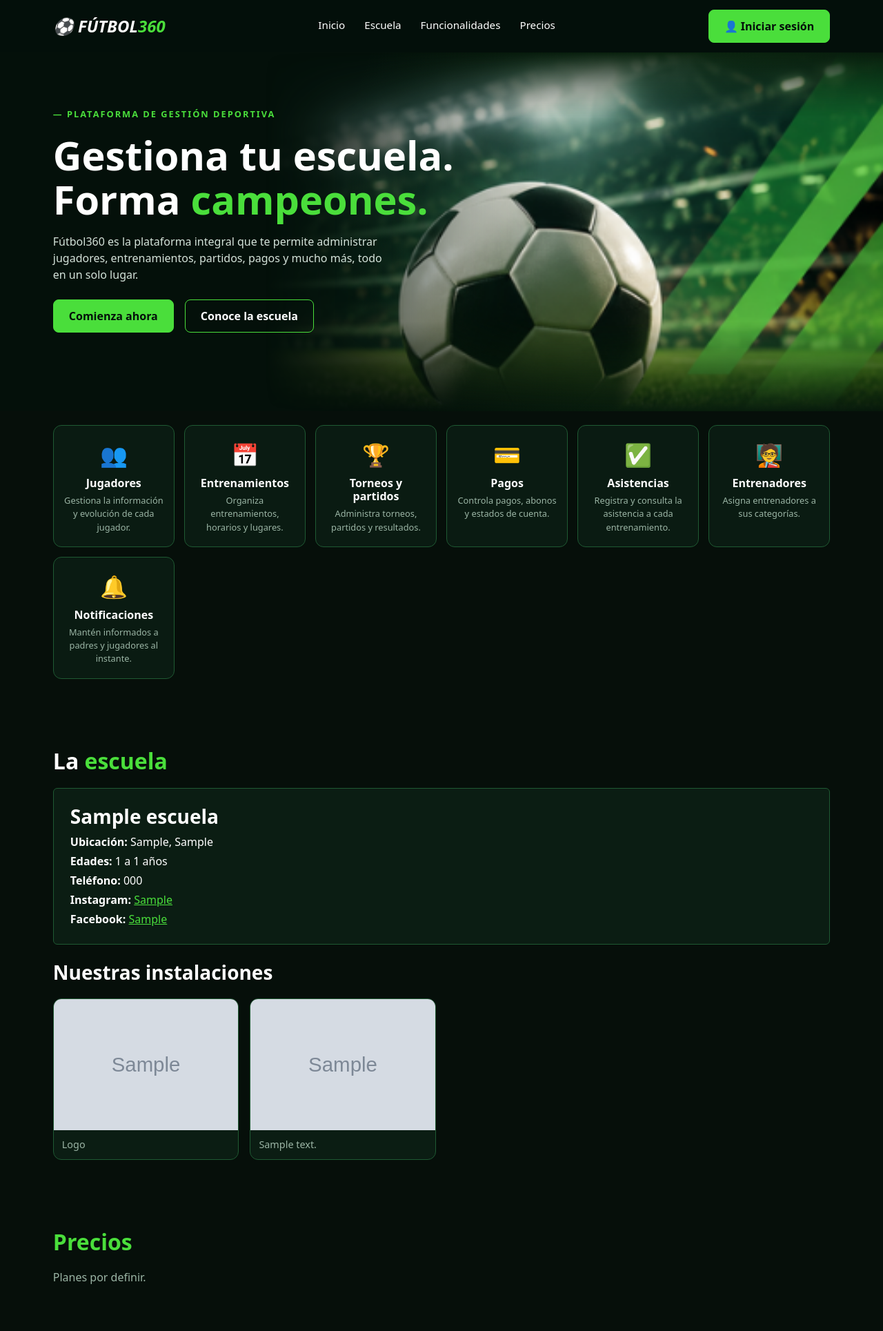
After one commit to aleja26-hdez/Futbol_360, a Django app: page / in a window 1280 px wide. The commit adds this page. Shown: the whole page at 69% size. Run offline with Django 5.2, Linux system fonts and the light colour scheme; tables that the repository leaves empty hold one stand-in row (values such as "Sample post"); grey boxes marked "Sample" are stand-in pictures.

Commit message:
Fase 6: API para app movil y nuevo diseno Futbol360 (landing, login, tema oscuro)

```diff
--- a/core/settings.py
+++ b/core/settings.py
@@ -133,4 +133,4 @@ CORS_ALLOW_ALL_ORIGINS = True   # solo para pruebas; en producción se restringe
 
 LOGIN_URL = '/login/'
 LOGIN_REDIRECT_URL = '/dashboard/'
-LOGOUT_REDIRECT_URL = '/login/'
+LOGOUT_REDIRECT_URL = 'landing'
--- a/reportes/urls.py
+++ b/reportes/urls.py
@@ -2,6 +2,7 @@ from django.urls import path
 from . import views
 
 urlpatterns = [
+    path('', views.landing, name='landing'),
     path('dashboard/', views.dashboard, name='dashboard'),
     path('jugadores/', views.lista_jugadores, name='lista_jugadores'),
     path('pagos/', views.lista_pagos, name='lista_pagos'),
--- a/reportes/views.py
+++ b/reportes/views.py
@@ -354,3 +354,8 @@ def eliminar_foto(request, foto_id):
     foto.delete()
     messages.success(request, 'Foto eliminada.')
     return redirect('fotos_escuela', escuela_id=escuela_id)
+
+def landing(request):
+    escuela = Escuela.objects.first()
+    fotos = escuela.fotos.all() if escuela else []
+    return render(request, 'landing.html', {'escuela': escuela, 'fotos': fotos})
--- /dev/null
+++ b/static/css/futbol360.css
@@ -0,0 +1,61 @@
+:root {
+  --f-bg: #060f0a;
+  --f-card: #0b1d13;
+  --f-border: #1f5a33;
+  --f-green: #4ade3b;
+  --f-green-dark: #22a447;
+  --f-text: #ffffff;
+  --f-muted: #9bb5a5;
+}
+body { background: var(--f-bg); color: var(--f-text); }
+a { color: var(--f-green); }
+.navbar, .bg-success { background: #04100a !important; border-bottom: 1px solid var(--f-border); }
+.navbar .nav-link, .navbar-brand { color: #fff !important; }
+.card, .list-group-item, .modal-content { background: var(--f-card); border: 1px solid var(--f-border); color: var(--f-text); }
+.table { --bs-table-bg: var(--f-card); --bs-table-color: var(--f-text); --bs-table-border-color: var(--f-border); }
+.text-muted { color: var(--f-muted) !important; }
+.form-control, .form-select { background: #08170f; border-color: var(--f-border); color: #fff; }
+.form-control:focus, .form-select:focus { background: #08170f; color: #fff; border-color: var(--f-green); box-shadow: 0 0 0 .2rem rgba(74,222,59,.2); }
+.btn-success, .btn-primary { background: var(--f-green-dark); border-color: var(--f-green-dark); color: #fff; }
+.btn-success:hover, .btn-primary:hover { background: var(--f-green); border-color: var(--f-green); color: #04100a; }
+.btn-outline-success { color: var(--f-green); border-color: var(--f-green); }
+.btn-outline-success:hover, .btn-outline-success.active { background: var(--f-green); color: #04100a; }
+
+/* ---------- Landing ---------- */
+.f-nav { display:flex; align-items:center; justify-content:space-between; padding:14px 6%; background:rgba(4,16,10,.9); position:sticky; top:0; z-index:10; }
+.f-logo { font-weight:800; font-style:italic; font-size:1.5rem; color:#fff; text-decoration:none; }
+.f-logo span { color:var(--f-green); }
+.f-links { display:flex; gap:28px; }
+.f-links a { color:#fff; text-decoration:none; font-size:.95rem; padding-bottom:4px; }
+.f-links a:hover { color:var(--f-green); border-bottom:2px solid var(--f-green); }
+.f-btn { display:inline-block; padding:11px 22px; border-radius:8px; font-weight:600; text-decoration:none; border:1px solid var(--f-green); }
+.f-btn-fill { background:var(--f-green); color:#04100a; }
+.f-btn-line { color:#fff; background:transparent; }
+.f-hero { padding:80px 6% 70px; min-height:520px; position:relative; overflow:hidden; isolation:isolate;
+  background: radial-gradient(circle at 80% 40%, rgba(74,222,59,.15), transparent 50%), #04100a; }
+.f-hero::before { content:''; position:absolute; top:0; right:0; bottom:0; width:70%; z-index:-1;
+  background: url('../img/estadio.jpg') center / cover no-repeat;
+  -webkit-mask-image: linear-gradient(to right, transparent 0%, #000 45%),
+                      linear-gradient(to bottom, transparent 0%, #000 18%, #000 75%, transparent 100%);
+  -webkit-mask-composite: source-in;
+  mask-image: linear-gradient(to right, transparent 0%, #000 45%),
+              linear-gradient(to bottom, transparent 0%, #000 18%, #000 75%, transparent 100%);
+  mask-composite: intersect; }
+.f-hero .tag { color:var(--f-green); letter-spacing:2px; font-size:.8rem; font-weight:600; }
+.f-hero h1 { font-size:clamp(2.2rem,5vw,3.6rem); font-weight:800; line-height:1.1; margin:18px 0; }
+.f-hero h1 em { color:var(--f-green); font-style:normal; }
+.f-hero p { max-width:480px; color:#d5e3da; }
+.f-balon { position:absolute; right:10%; top:50%; transform:translateY(-50%); font-size:12rem; opacity:.9; }
+.f-feats { display:grid; grid-template-columns:repeat(auto-fit,minmax(150px,1fr)); gap:14px; padding:20px 6% 50px; margin-top:0; position:relative; z-index:1; }
+.f-feat { background:rgba(11,29,19,.92); border:1px solid var(--f-border); border-radius:12px; padding:18px 14px; text-align:center; }
+.f-feat .ico { font-size:2rem; }
+.f-feat h3 { font-size:1rem; font-weight:700; margin:8px 0 6px; }
+.f-feat p { font-size:.8rem; color:var(--f-muted); margin:0; }
+.f-seccion { padding:50px 6%; }
+.f-seccion h2 { font-weight:800; margin-bottom:20px; }
+.f-seccion h2 span { color:var(--f-green); }
+.f-fotos { display:grid; grid-template-columns:repeat(auto-fill,minmax(240px,1fr)); gap:16px; margin-top:20px; }
+.f-fotos figure { margin:0; background:var(--f-card); border:1px solid var(--f-border); border-radius:12px; overflow:hidden; }
+.f-fotos img { width:100%; height:190px; object-fit:cover; }
+.f-fotos figcaption { padding:10px 12px; color:var(--f-muted); font-size:.9rem; }
+@media (max-width:768px) { .f-links { display:none; } .f-balon { display:none; } }
--- /dev/null
+++ b/templates/landing.html
@@ -0,0 +1,75 @@
+{% load static %}
+<!DOCTYPE html>
+<html lang="es">
+<head>
+  <meta charset="UTF-8">
+  <meta name="viewport" content="width=device-width, initial-scale=1">
+  <title>Fútbol360</title>
+  <link href="https://cdn.jsdelivr.net/npm/bootstrap@5.3.3/dist/css/bootstrap.min.css" rel="stylesheet">
+  <link href="{% static 'css/futbol360.css' %}" rel="stylesheet">
+</head>
+<body>
+<nav class="f-nav">
+  <a class="f-logo" href="#inicio">⚽ FÚTBOL<span>360</span></a>
+  <div class="f-links">
+    <a href="#inicio">Inicio</a>
+    <a href="#escuela">Escuela</a>
+    <a href="#funcionalidades">Funcionalidades</a>
+    <a href="#precios">Precios</a>
+  </div>
+  {% if user.is_authenticated %}
+    <a class="f-btn f-btn-fill" href="{% url 'dashboard' %}">Ir a mi panel</a>
+  {% else %}
+    <a class="f-btn f-btn-fill" href="{% url 'login' %}">👤 Iniciar sesión</a>
+  {% endif %}
+</nav>
+
+<header class="f-hero" id="inicio">
+  <div class="tag">— PLATAFORMA DE GESTIÓN DEPORTIVA</div>
+  <h1>Gestiona tu escuela.<br>Forma <em>campeones.</em></h1>
+  <p>Fútbol360 es la plataforma integral que te permite administrar jugadores, entrenamientos, partidos, pagos y mucho más, todo en un solo lugar.</p>
+  <div class="d-flex gap-3 mt-4 flex-wrap">
+    <a class="f-btn f-btn-fill" href="{% url 'login' %}">Comienza ahora</a>
+    <a class="f-btn f-btn-line" href="#escuela">Conoce la escuela</a>
+  </div>
+</header>
+
+<section class="f-feats" id="funcionalidades">
+  <div class="f-feat"><div class="ico">👥</div><h3>Jugadores</h3><p>Gestiona la información y evolución de cada jugador.</p></div>
+  <div class="f-feat"><div class="ico">📅</div><h3>Entrenamientos</h3><p>Organiza entrenamientos, horarios y lugares.</p></div>
+  <div class="f-feat"><div class="ico">🏆</div><h3>Torneos y partidos</h3><p>Administra torneos, partidos y resultados.</p></div>
+  <div class="f-feat"><div class="ico">💳</div><h3>Pagos</h3><p>Controla pagos, abonos y estados de cuenta.</p></div>
+  <div class="f-feat"><div class="ico">✅</div><h3>Asistencias</h3><p>Registra y consulta la asistencia a cada entrenamiento.</p></div>
+  <div class="f-feat"><div class="ico">🧑‍🏫</div><h3>Entrenadores</h3><p>Asigna entrenadores a sus categorías.</p></div>
+  <div class="f-feat"><div class="ico">🔔</div><h3>Notificaciones</h3><p>Mantén informados a padres y jugadores al instante.</p></div>
+</section>
+
+<section class="f-seccion" id="escuela">
+  <h2>La <span>escuela</span></h2>
+  {% if escuela %}
+  <div class="card p-4">
+    <h3 class="fw-bold">{{ escuela.nombre }}</h3>
+    <p class="mb-1"><strong>Ubicación:</strong> {{ escuela.direccion }}{% if escuela.direccion %}, {% endif %}{{ escuela.ciudad }}</p>
+    <p class="mb-1"><strong>Edades:</strong> {{ escuela.edad_minima }} a {{ escuela.edad_maxima }} años</p>
+    <p class="mb-1"><strong>Teléfono:</strong> {{ escuela.telefono }}</p>
+    {% if escuela.instagram %}<p class="mb-1"><strong>Instagram:</strong> <a href="{{ escuela.instagram }}" target="_blank">{{ escuela.instagram }}</a></p>{% endif %}
+    {% if escuela.facebook %}<p class="mb-0"><strong>Facebook:</strong> <a href="{{ escuela.facebook }}" target="_blank">{{ escuela.facebook }}</a></p>{% endif %}
+  </div>
+  <h3 class="mt-4 fw-bold">Nuestras instalaciones</h3>
+  <div class="f-fotos">
+    {% if escuela.logo %}<figure><img src="{{ escuela.logo.url }}" alt="Logo"><figcaption>Logo</figcaption></figure>{% endif %}
+    {% for f in fotos %}
+      <figure><img src="{{ f.imagen.url }}" alt=""><figcaption>{{ f.descripcion }}</figcaption></figure>
+    {% endfor %}
+  </div>
+  {% else %}
+    <p class="text-muted">Aún no hay información de la escuela.</p>
+  {% endif %}
+</section>
+
+<section class="f-seccion" id="precios">
+  <h2><span>Precios</span></h2>
+  <p class="text-muted">Planes por definir.</p>
+</section>
+</body>
+</html>
```
Also changed, not shown: templates/base.html (+15 -10 lines), templates/login.html (+12 -6 lines), static/img/estadio.jpg (added).
